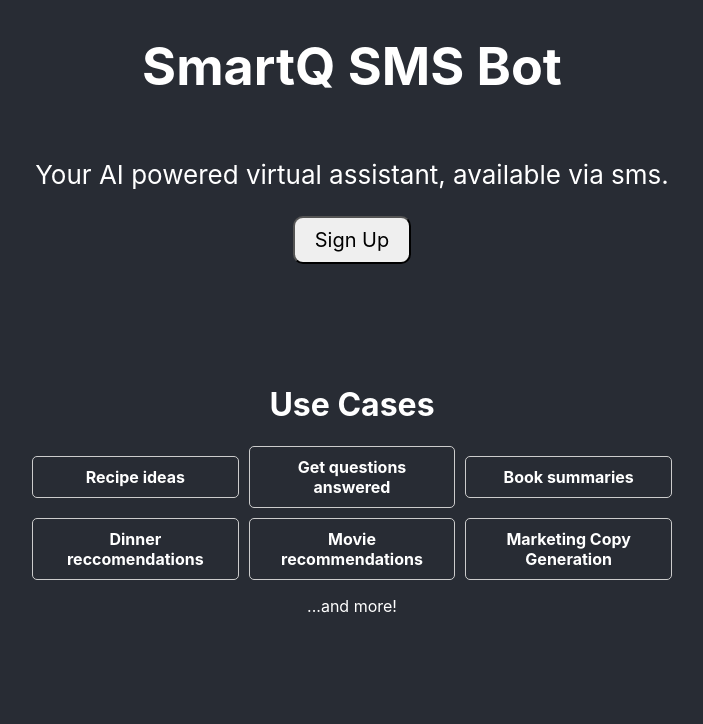
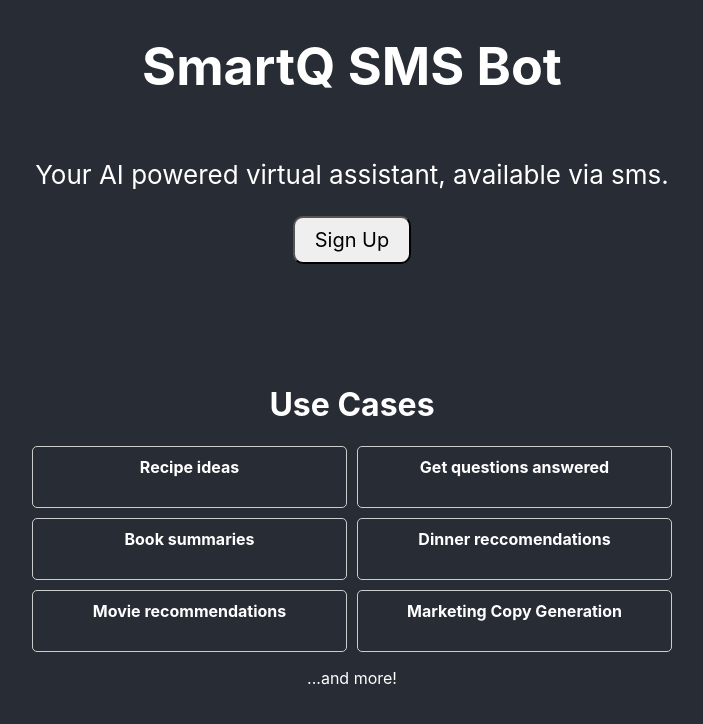
Before and after one commit to hhirshland/smartqsms-website, a React (Create React App) app: page / in a window 1280 px wide. Shown: the top 724 px of the page, without its empty margins (288-991 px from the left). Built offline with nearby package versions, Linux system fonts and the light colour scheme.

Commit message:
Update CardGrid.css

```diff
--- a/src/Components/CardGrid/CardGrid.css
+++ b/src/Components/CardGrid/CardGrid.css
@@ -1,6 +1,6 @@
 .card-grid {
   display: grid;
-  grid-template-columns: repeat(3, 1fr);
+  grid-template-columns: repeat(2, 1fr);
   grid-gap: 10px;
   align-items: center;
   justify-content: center;
@@ -10,6 +10,7 @@
 .card-header {
   font-weight: bolder;
 }
+
 .card {
   display: flex;
   flex-direction: column;
@@ -17,6 +18,7 @@
   border-radius: 5px;
   padding: 10px;
   max-width: 600px;
+  height: 40px;
 }
 
 .card:hover {
```
